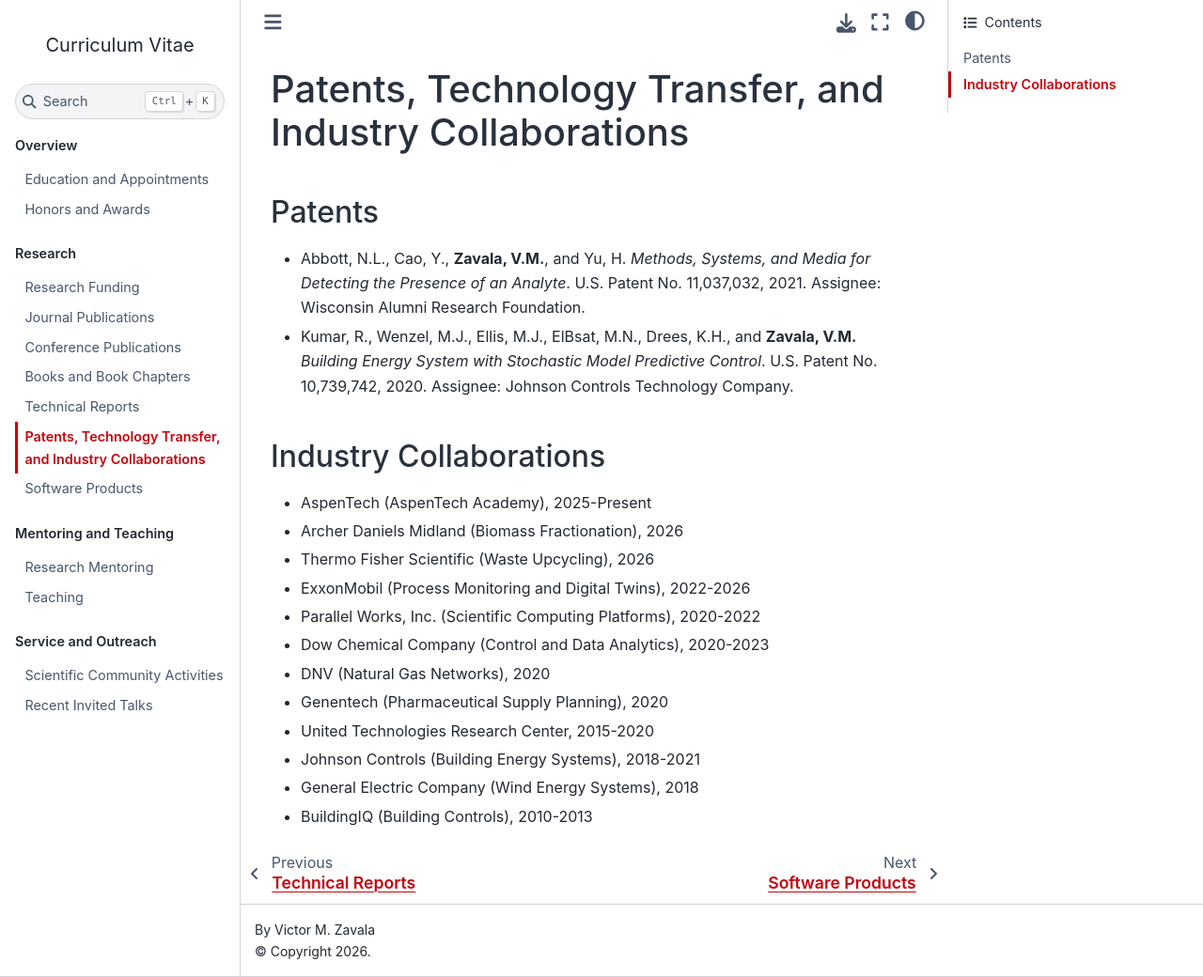
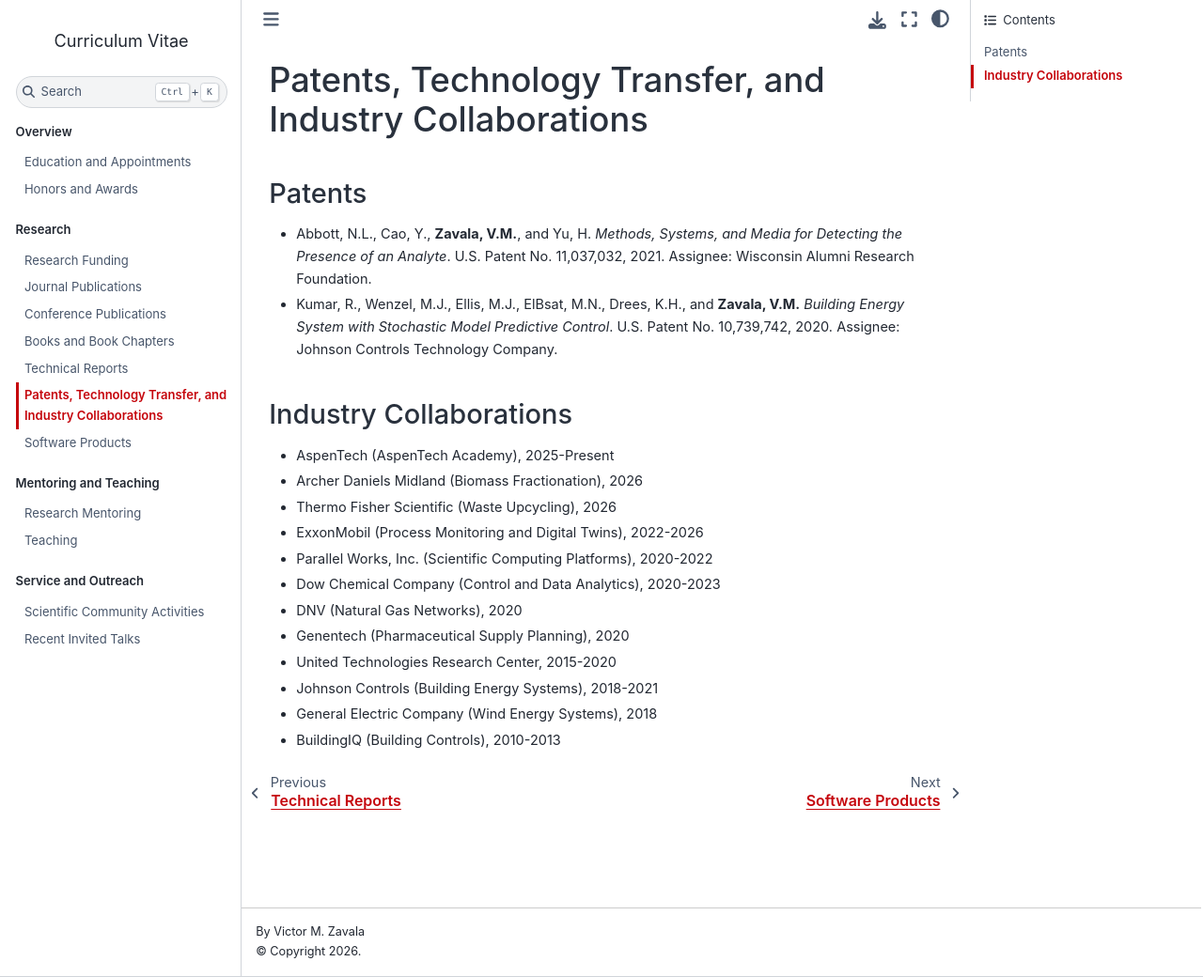
Before and after one commit to vzavala/ZavalaCV, a Jupyter Book: the page built from patents-industry.md, in a window 1280 px wide and 1040 px high. Shown: the whole window at 94% size. Built offline with Jupyter Book 1.0.4 settings and Sphinx 7.4.7 and the Sphinx Book theme 1.1.4, drawn with Linux system fonts in a browser that asks for light colours.

Commit message:
Slightly smaller type across the site
Co-Authored-By: Claude Opus 5.5 <noreply@anthropic.com>

```diff
--- a/_static/custom.css
+++ b/_static/custom.css
@@ -1,3 +1,6 @@
+/* Slightly smaller type across the site (everything is sized in rem). */
+html { font-size: 14.5px; }
+
 /* UW-Madison red theme: replaces the default teal links, yellow hover
    color and green "tip" boxes with UW red (#c5050c) and soft red tints. */
 
```
